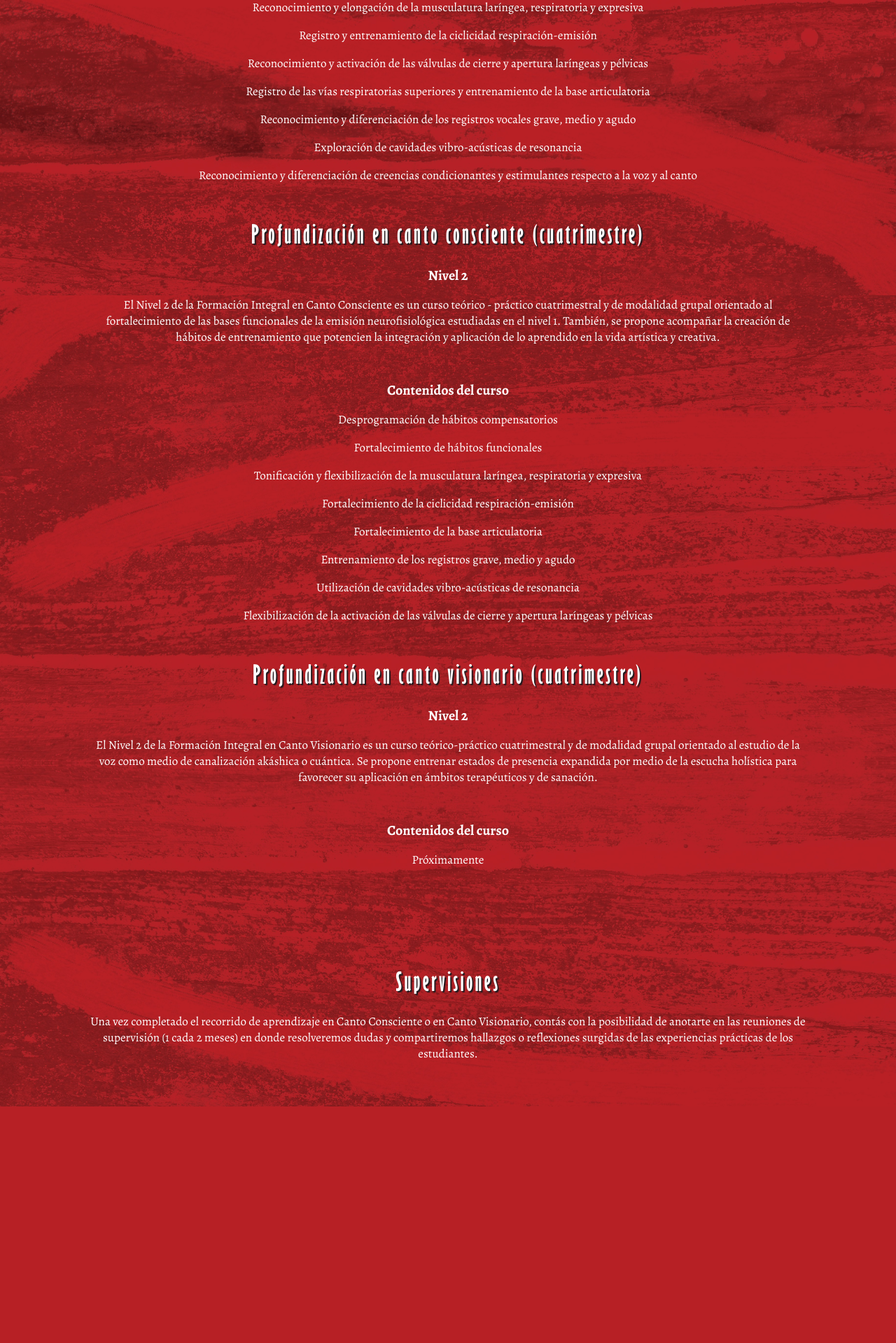
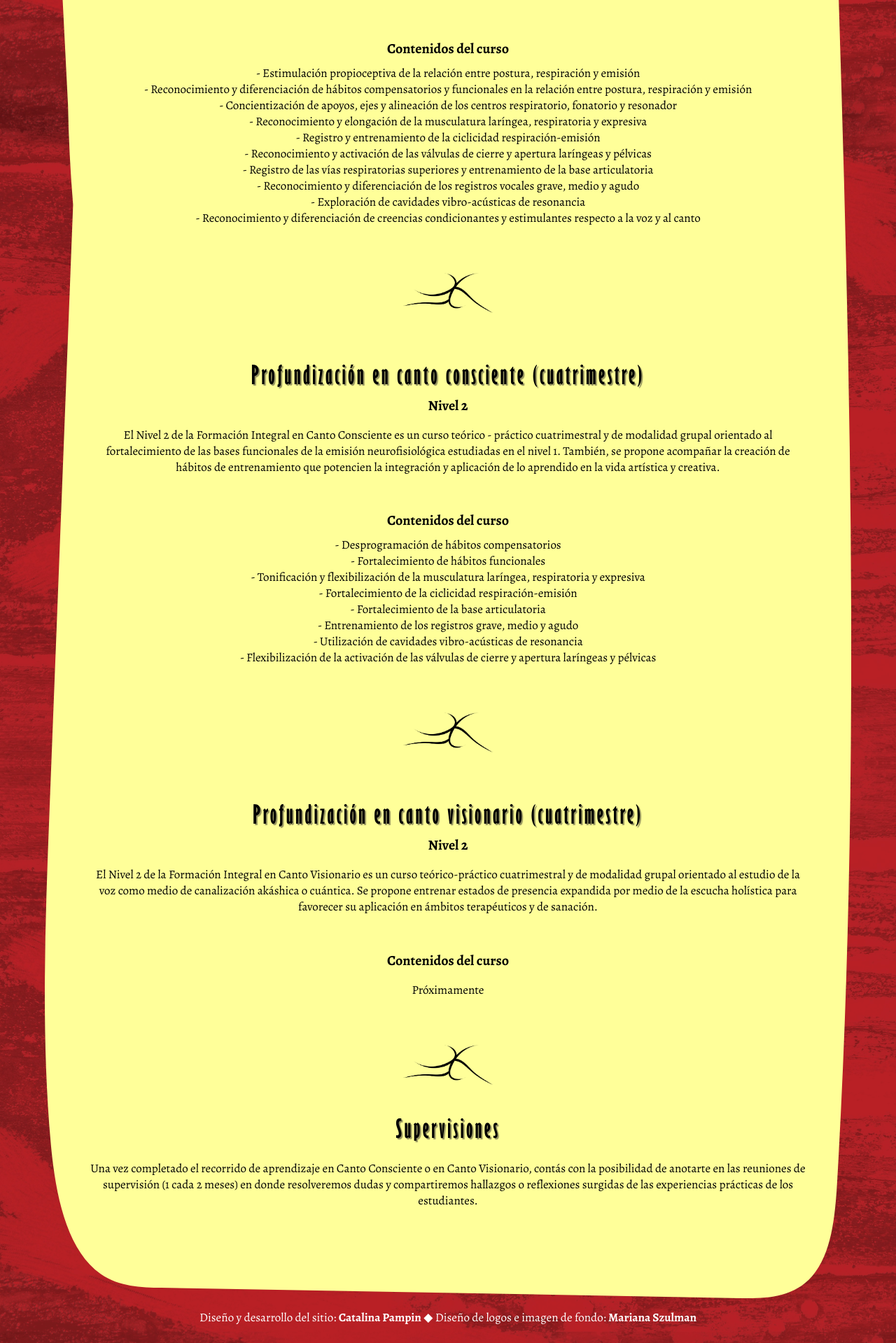
Before and after one commit to catalin-munteanu/elcantodelmedio, a WordPress theme: template page-programa-curso.php in a window 1280 px wide. Shown: the part 1395-3314 px from the top of the page at 70% size. Before the commit the page ends 2976 px from the top, so only its background shows below. Run offline with PHP 8.4 and a stand-in for WordPress, Linux system fonts and the light colour scheme; the site name, menu and one post (Sample post) are stand-ins, and other content is empty.

Commit message:
Actualizaciones reunión 15 de abril y agregado página bio

```diff
--- a/css/style.css
+++ b/css/style.css
@@ -106,6 +106,10 @@ section {
     padding: 5%;
 }
 
+#containerTablaProg {
+    position: relative;
+}
+
 .imgFondo {
     position: absolute;
     overflow: hidden;
@@ -145,9 +149,10 @@ h1.elementoSeccion1 {
     text-shadow: 2px 2px 1px #201B1F;
 }
 
-#tipito, #separadorFormacion {
+#tipito, #separadorFormacion, #separadorPrograma, #separadorProgramaDos, #separadorProgramaTres {
     width: 20vw;
     margin: 2vh 0;
+    z-index: 1;
 }
 
 h2 {
@@ -274,7 +279,8 @@ section#formacionIntegral {
 #descripcionNivelUno p,
 #sectConscienteNivelUno p,
 #sectConscienteNivelDos p,
-#descripcionVisionarioNivelDos p {
+#descripcionVisionarioNivelDos p,
+#sectProgramaCompleto p {
     margin: 1em 0;
 }
 
@@ -525,6 +531,12 @@ section#bio {
     z-index: 1;
 }
 
+/* FOOTER */
+
+footer p {
+    margin: 1em;
+}
+
 /* ACCORDION */
 
 .accordion,
@@ -612,27 +624,43 @@ th {
     font-family: 'Alegreya', Arial, sans-serif;
     color: white;
     font-size: 16px;
+    text-align: center;
 }
 
 table {
+    position: relative;
     margin: 25px;
+    padding: 4em 1em 2em;
+    z-index: 1;
+    width: 100%;
 }
 
 td,
 th {
     padding: 0.5em;
-    text-align: left;
 }
 
 th {
     text-transform: uppercase;
 }
 
-#sectConscienteNivelUno,
+/*#sectConscienteNivelUno,
 #sectConscienteNivelDos,
 #descripcionVisionarioNivelDos {
     margin: 0 5vw;
     padding: 0 5%;
+}*/
+
+#sectConscienteNivelUno {
+    margin-top: 25px;
+}
+
+#containerTodasDescripciones {
+    display: flex;
+    flex-direction: column;
+    align-items: center;
+    position: relative;
+    margin-bottom: 80px;
 }
 
 #sectConscienteNivelUno article,
@@ -643,7 +671,14 @@ th {
 
 #sectConscienteNivelUno h2,
 #sectConscienteNivelDos h2,
-#descripcionVisionarioNivelDos h2,
+#descripcionVisionarioNivelDos h2 {
+    margin: 25px 25px 10px;
+    font-family: 'Gill Sans';
+    letter-spacing: 0.1em;
+    font-size: 35px;
+    text-shadow: 2px 2px 1px #201B1F;
+}
+
 #descripcionSupervisiones h2 {
     margin: 25px;
     font-family: 'Gill Sans';
@@ -664,11 +699,42 @@ th {
 #sectConscienteNivelDos h3,
 #descripcionVisionarioNivelDos h3 {
     font-size: 20px;
+    margin: 10px;
 }
 
 
 #sectConscienteNivelUno h2 strong {
     font-size: 17px;
+}
+
+#contenidosConscienteNivelUno p,
+#contenidosConscienteNivelDos p {
+    margin: 0;
+}
+
+/*#containerTodasDescripciones {
+    position: relative;
+    margin: 0 5vw;
+    padding: 5%;
+    display: flex;
+    flex-direction: column;
+    align-items: center;
+}*/
+
+#containerTodasDescripciones h2,
+#containerTodasDescripciones h3,
+#containerTodasDescripciones p {
+    position: relative;
+    z-index: 1;
+    color: black;
+}
+
+#containerTodasDescripciones h2{
+    text-shadow: 2px 2px 1px #201b1f7a;
+}
+
+footer {
+    height: 3em;
 }
 
 /*#sectConscienteNivelUno,
@@ -760,7 +826,7 @@ th {
 
     /* acá por ahí me convendría hacerlo al revés, de un costado el logo y al otro el texto */
 
-    #tipito, #separadorFormacion {
+    #tipito, #separadorFormacion, #separadorPrograma, #separadorProgramaDos, #separadorProgramaTres {
         width: 10vw;
     }
 
@@ -848,8 +914,7 @@ th {
     }
 
     #formacionIntegral,
-    #consultoriaVoz,
-    #cierre {
+    #consultoriaVoz {
         margin-bottom: 5%;
     }
 
--- a/index.php
+++ b/index.php
@@ -416,7 +416,7 @@
     </main>
 
     <footer>
-
+                <p>Diseño y desarrollo del sitio: <strong class="textoNegrita">Catalina Pampin</strong> ◆ Diseño de logos e imagen de fondo: <strong class="textoNegrita">Mariana Szulman</strong></p>
     </footer>
 
 </body>
--- a/page-programa-curso.php
+++ b/page-programa-curso.php
@@ -16,7 +16,7 @@
 
 <body>
 
-    <header id="headerDosDePrueba">
+    <header>
         <ul id="menuRedesHeader">
             <li class="iconRedesHeader"><a href="https://www.instagram.com/elcantodelmedio/" target="_blank"><img src="..\wp-content\themes\cantodelmedio\img\mobile\ig-logo.png" class="imgRedesHeader" id="logoInstagramHeader"></a></li>
             <li class="iconRedesHeader"><a href="https://www.youtube.com/channel/UCLtgVMuTefGp63pZiPophPA" target="_blank"><img src="..\wp-content\themes\cantodelmedio\img\mobile\yt-logo-only.png" class="imgRedesHeader" id="logoYoutubeHeader"></a></li>
@@ -39,7 +39,10 @@
         <section id="sectProgramaCompleto">
             <h1 id="progCompleto">Formación integral en Canto Consciente y Visionario</h1>
             <h4 id="progCompletoSubtitulo">Programa completo</h4>
-
+            <article id="containerTablaProg">
+            <figure class="imgFondo">
+                <img src="..\wp-content\themes\cantodelmedio\img\mobile\fondo-tabla.svg" alt="" srcset="">
+            </figure>
             <table id="tablaProgCompleto">
                 <tr>
                     <th>Nivel 1</th>
@@ -67,6 +70,7 @@
                     <td></td>
                 </tr>
             </table>
+            </article>
 
         <article>
             <p>El programa de Formación está diseñado para que realices un recorrido de aprendizaje que te permita adquirir los conocimientos teóricos y las habilidades prácticas esenciales para que el contacto con tu Voz sea saludable, orgánico, expresivo, creativo y musicalmente eficiente. Nuestro enfoque se caracteriza por estudiar a la Voz de una forma integral, es decir, contemplando la intrínseca relación de la creación de sonido humano con los atravesamientos emocionales alojados en las memorias del cuerpo, con las creencias personales y colectivas que condicionan o potencian nuestra expresión y también, con el desarrollo y la construcción de la identidad personal en relación a un contexto, cultura o subcultura.</p>
@@ -75,7 +79,13 @@
         </article>
         </section>
 
-        <section id="sectConscienteNivelUno">
+        <section id="containerTodasDescripciones">
+
+            <figure class="imgFondo">
+                <img src="..\wp-content\themes\cantodelmedio\img\mobile\fondo-amarillo-programa.svg" alt="" srcset="">
+            </figure>
+
+        <div id="sectConscienteNivelUno">
             <h2>Iniciación al canto consciente<strong> (*)</strong></h2>
             <h3>Nivel 1</h3>
 
@@ -86,20 +96,22 @@
 
             <article id="contenidosConscienteNivelUno">
                 <h3>Contenidos del curso</h3>
-                <p>Estimulación propioceptiva de la relación entre postura, respiración y emisión</p>
-                <p>Reconocimiento y diferenciación de hábitos compensatorios y funcionales en la relación entre postura, respiración y emisión</p>
-                <p>Concientización de apoyos, ejes y alineación de los centros respiratorio, fonatorio y resonador</p>
-                <p>Reconocimiento y elongación de la musculatura laríngea, respiratoria y expresiva</p>
-                <p>Registro y entrenamiento de la ciclicidad respiración-emisión</p>
-                <p>Reconocimiento y activación de las válvulas de cierre y apertura laríngeas y pélvicas</p>
-                <p>Registro de las vías respiratorias superiores y entrenamiento de la base articulatoria</p>
-                <p>Reconocimiento y diferenciación de los registros vocales grave, medio y agudo</p>
-                <p>Exploración de cavidades vibro-acústicas de resonancia</p>
-                <p>Reconocimiento y diferenciación de creencias condicionantes y estimulantes respecto a la voz y al canto</p>
+                <p>- Estimulación propioceptiva de la relación entre postura, respiración y emisión</p>
+                <p>- Reconocimiento y diferenciación de hábitos compensatorios y funcionales en la relación entre postura, respiración y emisión</p>
+                <p>- Concientización de apoyos, ejes y alineación de los centros respiratorio, fonatorio y resonador</p>
+                <p>- Reconocimiento y elongación de la musculatura laríngea, respiratoria y expresiva</p>
+                <p>- Registro y entrenamiento de la ciclicidad respiración-emisión</p>
+                <p>- Reconocimiento y activación de las válvulas de cierre y apertura laríngeas y pélvicas</p>
+                <p>- Registro de las vías respiratorias superiores y entrenamiento de la base articulatoria</p>
+                <p>- Reconocimiento y diferenciación de los registros vocales grave, medio y agudo</p>
+                <p>- Exploración de cavidades vibro-acústicas de resonancia</p>
+                <p>- Reconocimiento y diferenciación de creencias condicionantes y estimulantes respecto a la voz y al canto</p>
             </article>
-        </section>
+        </div>
 
-        <section id="sectConscienteNivelDos">
+        <img src="..\wp-content\themes\cantodelmedio\img\mobile\tipito-black.png" class="elementoSeccionUno" id="separadorPrograma">
+
+        <div id="sectConscienteNivelDos">
 
             <article id="descripcionConscienteNivelDos">
                 <h2>Profundización en canto consciente (cuatrimestre)</h2>
@@ -110,18 +122,20 @@
 
             <article id="contenidosConscienteNivelDos">
                 <h3>Contenidos del curso</h3>
-                <p>Desprogramación de hábitos compensatorios</p>
-                <p>Fortalecimiento de hábitos funcionales</p>
-                <p>Tonificación y flexibilización de la musculatura laríngea, respiratoria y expresiva</p>
-                <p>Fortalecimiento de la ciclicidad respiración-emisión</p>
-                <p>Fortalecimiento de la base articulatoria</p>
-                <p>Entrenamiento de los registros grave, medio y agudo</p>
-                <p>Utilización de cavidades vibro-acústicas de resonancia</p>
-                <p>Flexibilización de la activación de las válvulas de cierre y apertura laríngeas y pélvicas</p>
+                <p>- Desprogramación de hábitos compensatorios</p>
+                <p>- Fortalecimiento de hábitos funcionales</p>
+                <p>- Tonificación y flexibilización de la musculatura laríngea, respiratoria y expresiva</p>
+                <p>- Fortalecimiento de la ciclicidad respiración-emisión</p>
+                <p>- Fortalecimiento de la base articulatoria</p>
+                <p>- Entrenamiento de los registros grave, medio y agudo</p>
+                <p>- Utilización de cavidades vibro-acústicas de resonancia</p>
+                <p>- Flexibilización de la activación de las válvulas de cierre y apertura laríngeas y pélvicas</p>
             </article>
-        </section>
+        </div>
 
-        <section id="descripcionVisionarioNivelDos">
+        <img src="..\wp-content\themes\cantodelmedio\img\mobile\tipito-black.png" class="elementoSeccion1" id="separadorProgramaDos">
+
+        <div id="descripcionVisionarioNivelDos">
             <article id="contenidosVisionarioNivelDos">
                 <h2>Profundización en canto visionario (cuatrimestre)</h2>
                 <h3>Nivel 2</h3>
@@ -132,12 +146,20 @@
                 <h3>Contenidos del curso</h3>
                 <p>Próximamente</p>
             </article>
-        </section>
+        </div>
 
-        <section id="descripcionSupervisiones">
+        <img src="..\wp-content\themes\cantodelmedio\img\mobile\tipito-black.png" class="elementoSeccion1" id="separadorProgramaTres">
+
+        <div id="descripcionSupervisiones">
             <h2>Supervisiones</h2>
             <p>Una vez completado el recorrido de aprendizaje en Canto Consciente o en Canto Visionario, contás con la posibilidad de anotarte en las reuniones de supervisión (1 cada 2 meses) en donde resolveremos dudas y compartiremos hallazgos o reflexiones surgidas de las experiencias prácticas de los estudiantes.</p>
-        </section>
+</div>
+
+</section>
     </main>
+
+    <footer>
+                <p>Diseño y desarrollo del sitio: <strong class="textoNegrita">Catalina Pampin</strong> ◆ Diseño de logos e imagen de fondo: <strong class="textoNegrita">Mariana Szulman</strong></p>
+    </footer>
 </body>
 </html>
```
Also changed, not shown: page-trayectoria-estudios.php (added, +126 -0 lines), img/mobile/fondo-amarillo-programa.svg (added), img/mobile/fondo-tabla.svg (added), img/mobile/tipito-black.png (added).
